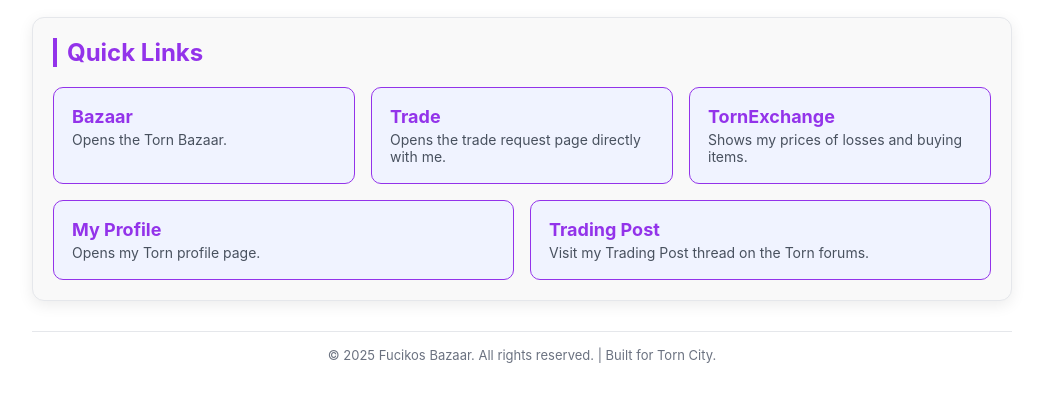
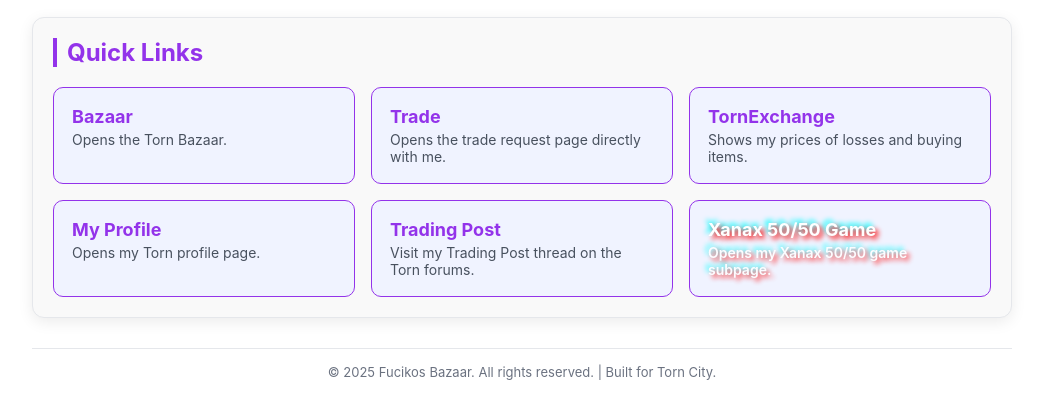
Before and after one commit to Fucikos/fucikos.site, a plain HTML site: page index.html in a window 1280 px wide. Shown: the part 201-620 px from the top of the page, without its empty margins (118-1161 px from the left). Drawn offline with Linux system fonts and the light colour scheme.

Commit message:
index.html

```diff
--- a/index.html
+++ b/index.html
@@ -33,7 +33,7 @@
     html, body {
       height: 100%;
       margin: 0;
-      font-family: Inter, system-ui, Segoe UI, Roboto, 'Helvetica Neue', Arial;
+      font-family: 'Inter', 'system-ui', 'Segoe UI', 'Roboto', 'Helvetica Neue', 'Arial';
       transition: background-color 0.3s ease, color 0.3s ease;
     }
 
@@ -109,6 +109,18 @@
       text-decoration: none;
       color: var(--text);
       transition: all 0.2s ease;
+    }
+
+    #xanax {
+      color: white;
+      text-shadow: 3px 3px 5px red, -3px -3px 5px cyan;
+    }
+
+    #xanaxsm {
+      color: #fff;
+      text-shadow: 3px 3px 5px red, -3px -3px 5px cyan;
+      font-weight: 600;
+      outline: black;
     }
 
     .link:hover {
@@ -222,7 +234,14 @@
           <h3>Trading Post</h3>
           <div class="small">Visit my Trading Post thread on the Torn forums.</div>
         </a>
+
+        <a class="link" href="subpage.htm" target="_blank" rel="noopener">
+          <h3 id="xanax">Xanax 50/50 Game </h3>
+          <div class="small" id="xanaxsm">Opens my Xanax 50/50 game subpage.</div>
+        </a>
       </div>
+
+
     </section>
 
     <footer>
```
